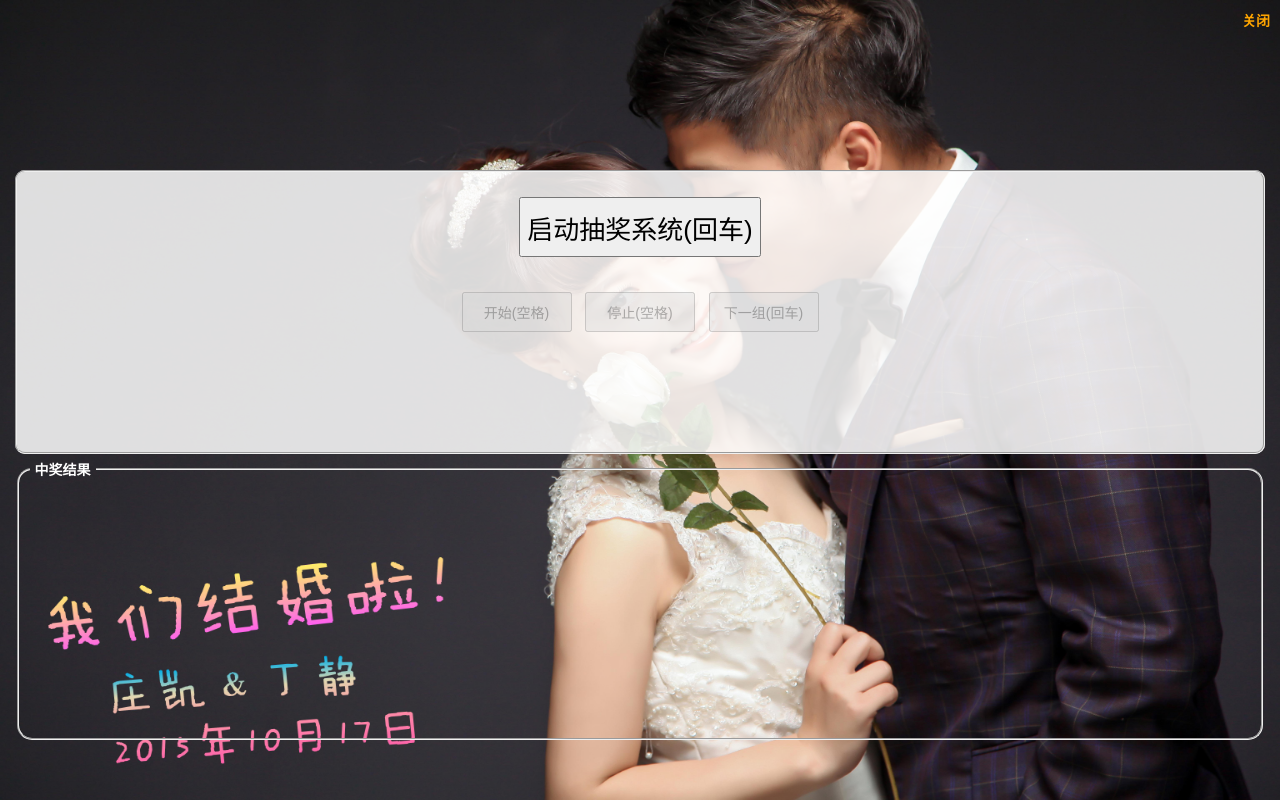
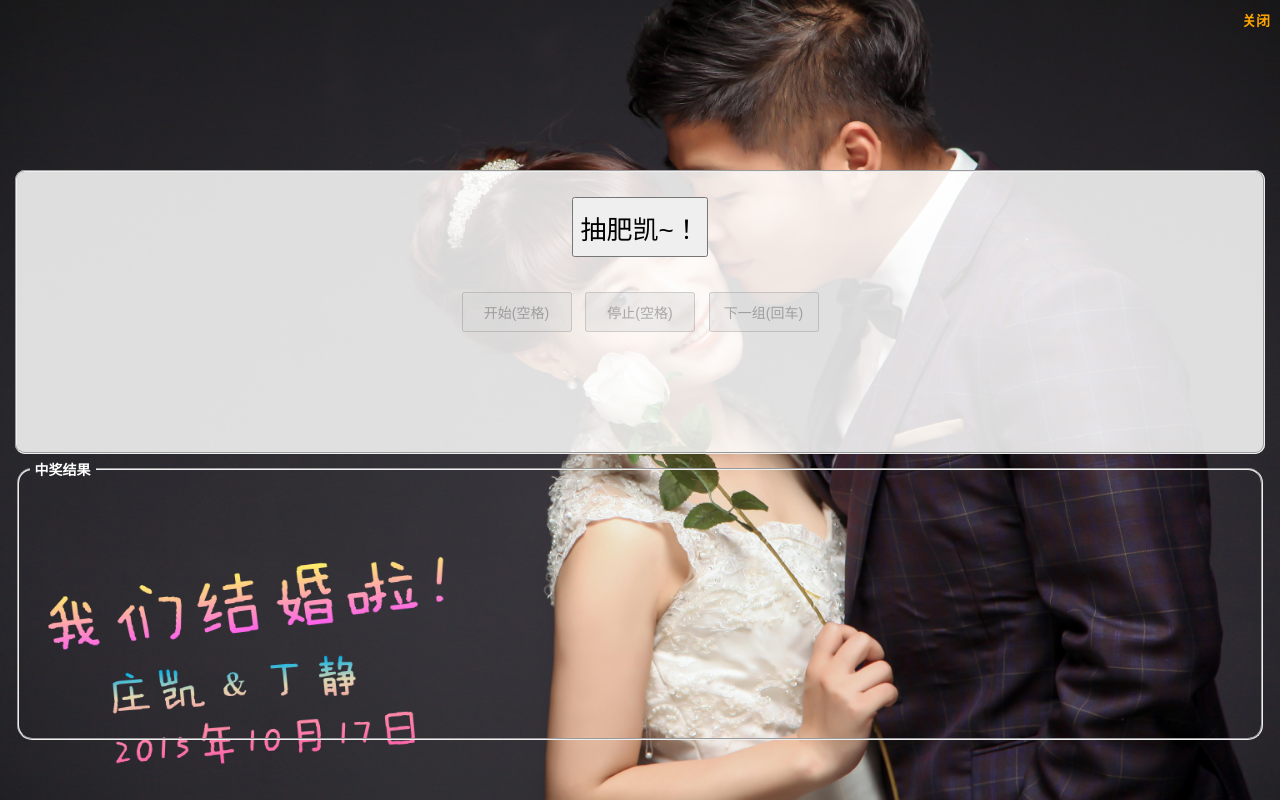
Before and after one commit to zhuangyan0728/zhuangyan0728.github.com, a plain HTML site: page index.html in a window 1280 px wide. Drawn offline with Linux system fonts and the light colour scheme.

Commit message:
文字修改
文字

```diff
--- a/index.html
+++ b/index.html
@@ -23,7 +23,7 @@
 			<fieldset class="MainBG">
 				<div id="Main">
 					<h2 class="title">
-						<input class="QD" onclick="App.StartDrawEngine();" type="button" value="启动抽奖系统(回车)" />
+						<input class="QD" onclick="App.StartDrawEngine();" type="button" value="抽肥凯~！" />
 					</h2>
 					<div id="candidate-count-info">抽奖人数：
 						<span id="candidate-count-info-value">120</span>
```
